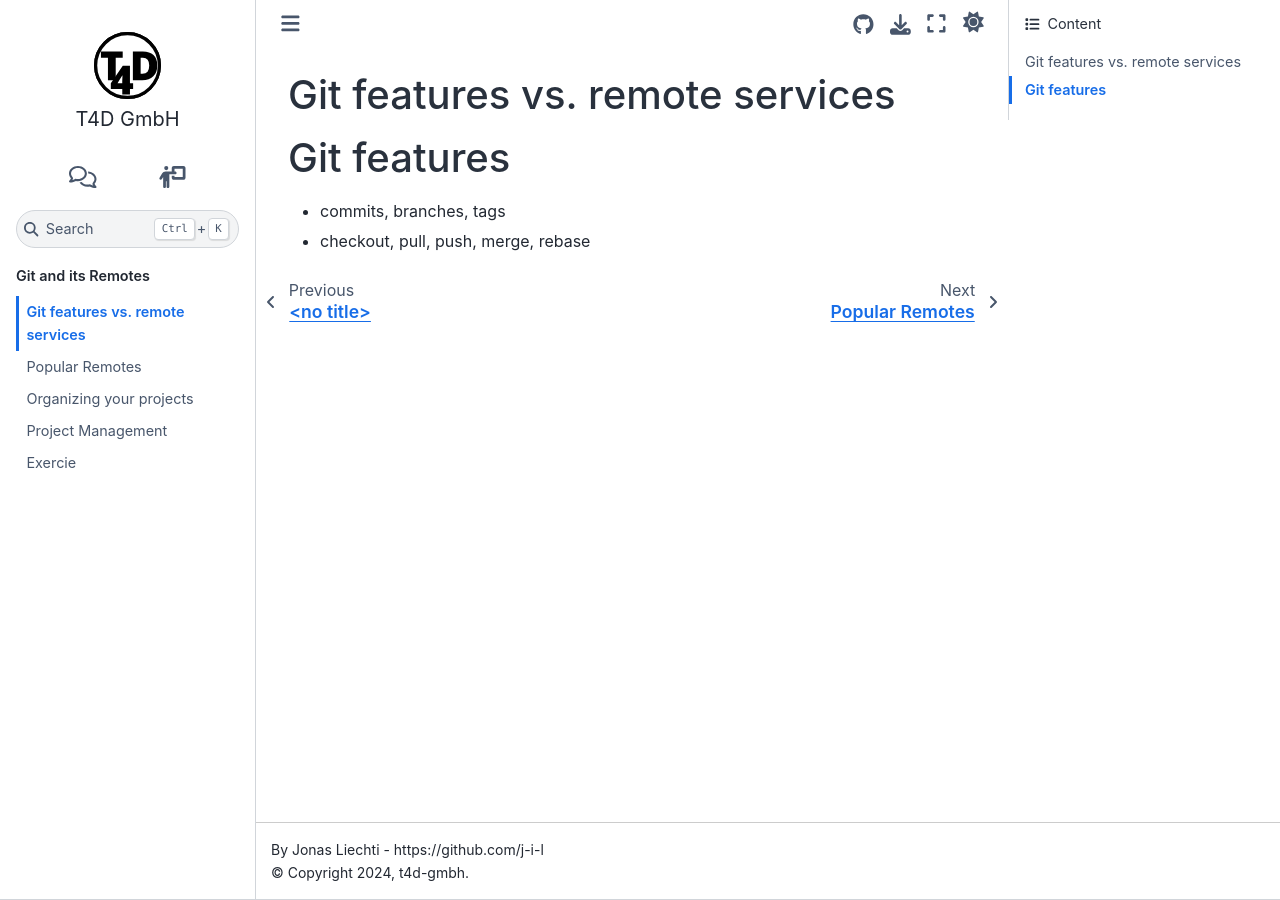
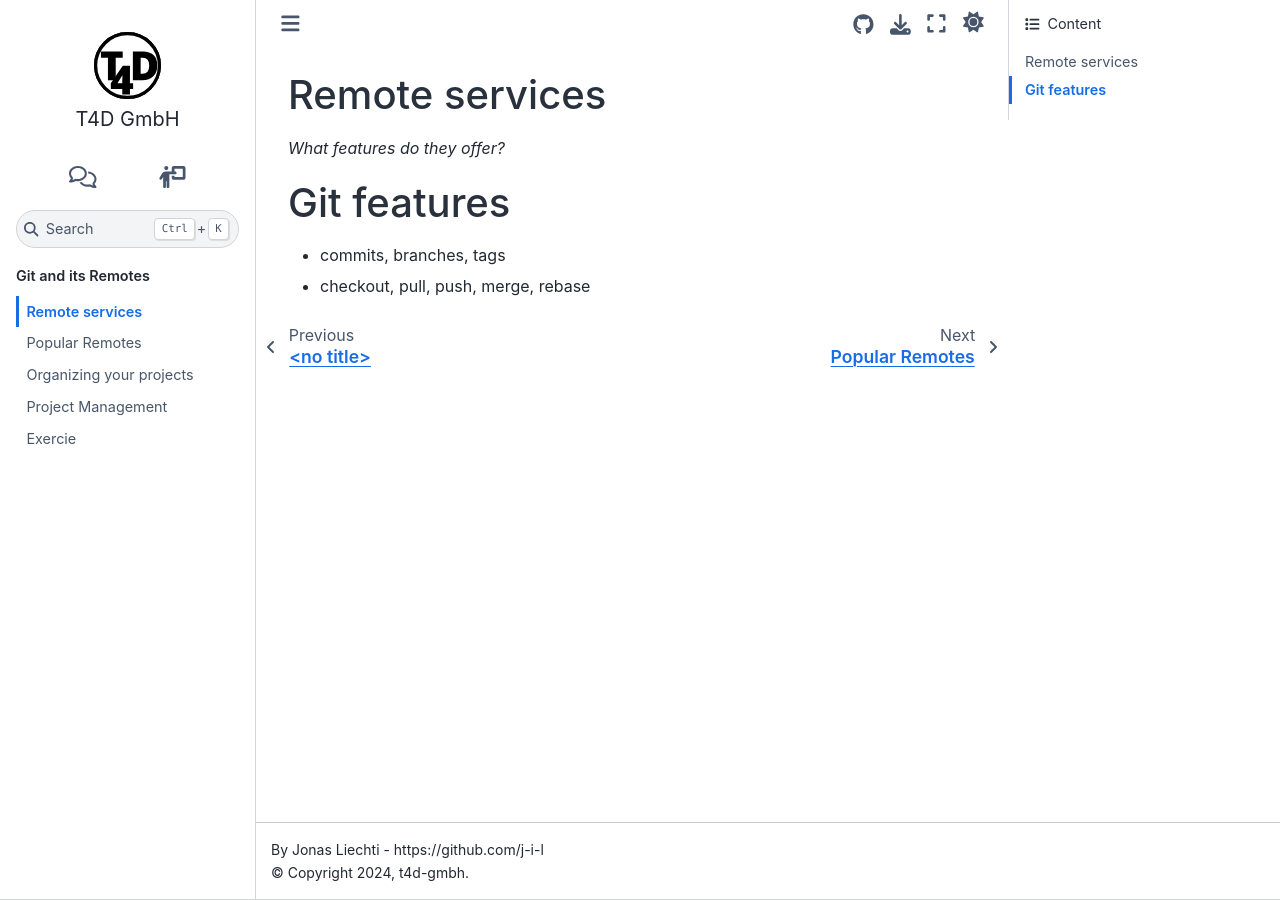
Before and after one commit to t4d-gmbh/git-and-its-remotes, a Sphinx documentation site: the page built from source/content/remote_service_features/index.md, in a window 1280 px wide. Built offline with Sphinx 7.4.7 and the Sphinx Book theme 1.1.4, drawn with Linux system fonts in a browser that asks for light colours; the version number could not be read and is left out.

Commit message:
renaming

```diff
--- a/source/content/index.md
+++ b/source/content/index.md
@@ -3,7 +3,7 @@
 :maxdepth: {% if build == "slides" %}1{% else %}2{% endif %}
 :caption: Git and its Remotes
 
-git_vs_remotes/index
+remote_service_features/index
 popular_remotes/index
 organizing_and_more/index
 project_management/index
--- a/source/content/git_vs_remotes/index.md
+++ b/source/content/remote_service_features/index.md
@@ -1,4 +1,6 @@
-# Git features vs. remote services
+# Remote services
+
+_What features do they offer?_
 
 {% if slide %}
 <!-- BUILDING THE SLIDES -->
```
Also changed, not shown: source/content/remote_service_features/git_features.md (renamed from source/content/git_vs_remotes/git_features.md).
